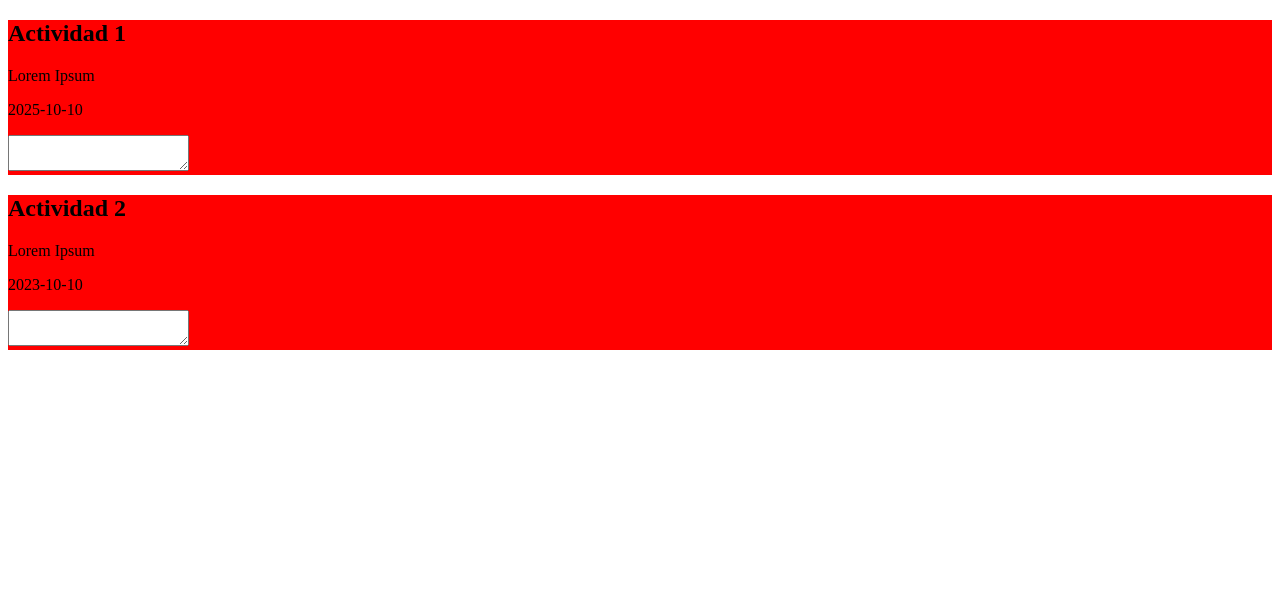
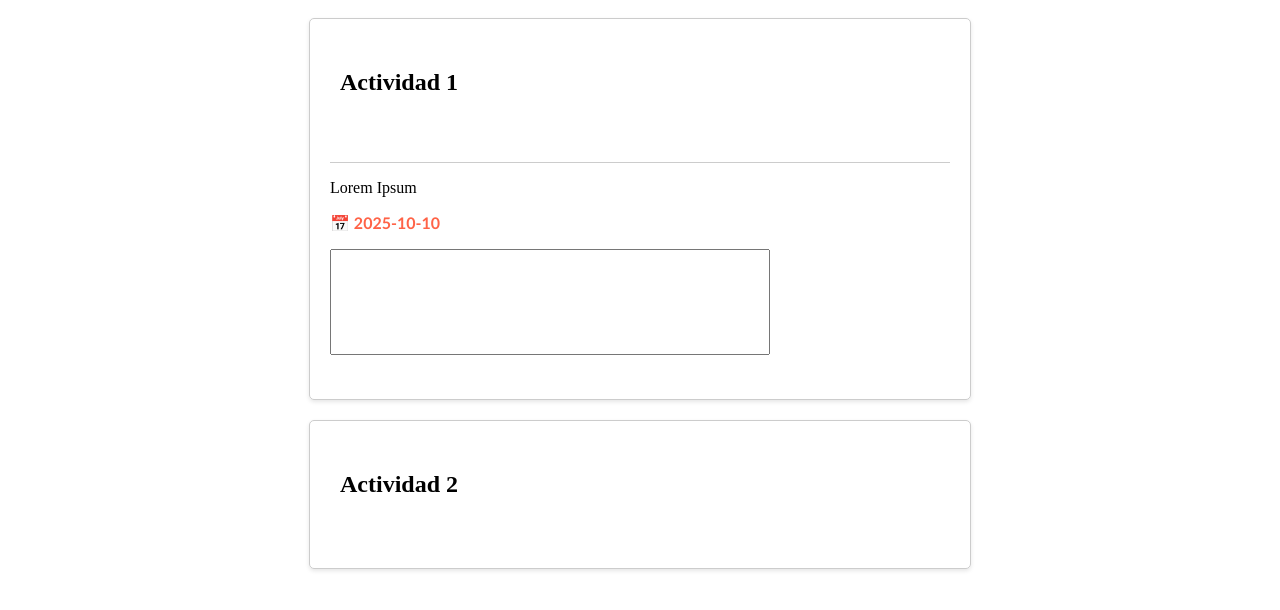
Before and after one commit to jvazmor497/React10, a React (Vite) app: page / in a window 1280 px wide. Shown: the top 610 px of the page. Built offline with nearby package versions, Linux system fonts and the light colour scheme.

Commit message:
Ejercicio Terminado
Arreglado el tema de la animación y dejado tal y como pedia el ejercicio

```diff
--- a/src/assets/styles/index.css
+++ b/src/assets/styles/index.css
@@ -0,0 +1,53 @@
+#root {
+    display: flex;
+    flex-direction: row;
+    justify-content: center;
+}
+
+.title {
+    margin: 0;
+    padding: 20px;
+}
+
+.activity {
+    border: 1px solid #ccc;
+    box-shadow: 0 2px 4px rgba(0, 0, 0, 0.1);
+    padding: 10px;
+    margin: 10px 0;
+    border-radius: 5px;
+    width: 50vw;
+}
+
+.parentContainer {
+    display: flex;
+    flex-direction: column;
+}
+
+
+.container {
+    padding: 10px;
+}
+
+.description::before {
+    content: "";
+    display: block;
+    border-top: rgba(0, 0, 0, 0.2) 1px solid;
+    height: 0px;
+    margin-bottom: 1rem;
+}
+
+.date {
+    color: tomato;
+    font-family: 'Gill Sans', 'Gill Sans MT', Calibri, 'Trebuchet MS', sans-serif;
+    font-weight: bold;
+}
+
+.date::before {
+    content: "📅 ";
+}
+
+textarea {
+    resize: none;
+    width: 70%;
+    height: 100px;
+}
--- a/src/components/ChildrenComponent.jsx
+++ b/src/components/ChildrenComponent.jsx
@@ -1,25 +1,41 @@
-import { useState } from "react";
+import { useState, useEffect, useRef } from "react";
 import PropTypes from "prop-types";
 
-function Activity(props) {
-  const [activeIndex, setActiveIndex] = useState(props.isActive);
+function ChildrenComponent(props) {
+  const [height, setHeight] = useState("0px");
+  const contentRef = useRef(null);
 
-  console.log(props);
+  useEffect(() => {
+    setHeight(props.isActive ? `${contentRef.current.scrollHeight}px` : "0px");
+  }, [props.isActive]);
+
+  const toggleActive = () => {
+    props.onClick();
+  };
 
   return (
-    <div
-      onClick={() => setActiveIndex(!activeIndex)}
-      style={{ backgroundColor: activeIndex ? "red" : "white" }}
-    >
-      <h2>{props.title}</h2>
-      <p>{props.description}</p>
-      <p>{props.fecha_vencimiento}</p>
-      <textarea name="txtArea" id="txt_Area"></textarea>
+    <div className="activity" style={{ transition: "height 0.5s ease-in-out" }}>
+      <div className="title" onClick={toggleActive}>
+        <h2>{props.title}</h2>
+      </div>
+      <div
+        className="container"
+        ref={contentRef}
+        style={{
+          height: height,
+          overflow: "hidden",
+          transition: "height 0.5s ease-in-out",
+        }}
+      >
+        <p className="description">{props.description}</p>
+        <p className="date">{props.fecha_vencimiento}</p>
+        <textarea name="txtArea" id="txt_Area" />
+      </div>
     </div>
   );
 }
 
-Activity.propTypes = {
+ChildrenComponent.propTypes = {
   title: PropTypes.string.isRequired,
   isActive: PropTypes.bool,
   onClick: PropTypes.func,
@@ -27,4 +43,4 @@ Activity.propTypes = {
   fecha_vencimiento: PropTypes.string,
 };
 
-export default Activity;
+export default ChildrenComponent;
--- a/src/components/ParentComponent.jsx
+++ b/src/components/ParentComponent.jsx
@@ -1,39 +1,30 @@
-// ### Componente Padre
-
-// - El estado `activeIndex` controla cuál de los paneles (actividades) está expandido o activo.  Este estado usa el hook `useState` de React y comienza tal que el primer panel se mostrará por defecto. El estado se controla mediante setactiveIndex
-
-// - La componente padre pasará una función de **callback** (`callbackFunction`) al hijo para manejar un evento de tipo `onClick` en el hijo. Este evento de tipo `onClick` en el hijo usará la función de `Callback` en el padre para saber si el panel está cerrado o abierto.
-
 import { useState } from "react";
-import Activity from "./ChildrenComponent";
+import ChildrenComponent from "./ChildrenComponent";
 
 function ParentComponent() {
-
   const [activeIndex, setActiveIndex] = useState(1);
 
-    // const callbackFunction = (index) => {
-    //     setActiveIndex(index === activeIndex ? -1 : index);
-    // };
-
-    console.log("ParentComponent");
+  const callbackFunction = (index) => {
+    setActiveIndex(index === activeIndex ? -1 : index);
+  };
 
   return (
-        <>
-            <Activity
+    <div className="parentContainer">
+      <ChildrenComponent
         title="Actividad 1"
         description="Lorem Ipsum"
         fecha_vencimiento="2025-10-10"
         isActive={activeIndex === 1}
-                // onClick={() => callbackFunction(1)}
+        onClick={() => callbackFunction(1)}
       />
-            <Activity
+      <ChildrenComponent
         title="Actividad 2"
         description="Lorem Ipsum"
         fecha_vencimiento="2023-10-10"
-                isActive={activeIndex === 1}
-                // onClick={() => callbackFunction(1)}
+        isActive={activeIndex === 2}
+        onClick={() => callbackFunction(2)}
       />
-        </>
+    </div>
   );
 }
 
```
Lines whose indentation alone changed are shown as unchanged.
